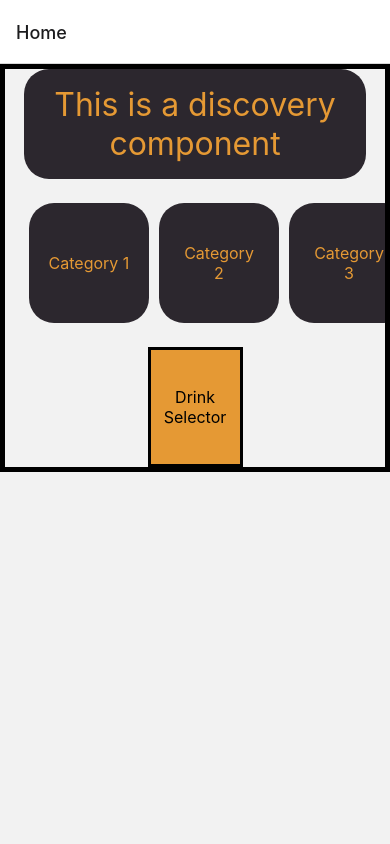
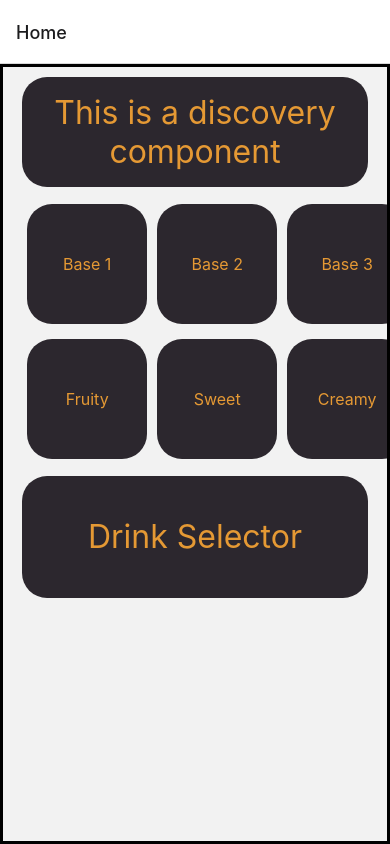
Before and after one commit to 4850-01-Senior-Project/Choose-a-Booze, a React Native app in the folder client/: screen /Home in a window 390 px wide. Built offline with nearby package versions, Linux system fonts and the light colour scheme.

Commit message:
Added Selector Component As stated in title. Additionally, changed the text in the Category Components and added comments

```diff
--- a/client/ui/assets/Style.js
+++ b/client/ui/assets/Style.js
@@ -1,4 +1,4 @@
-import { StyleSheet } from "react-native";
+import { Platform, StyleSheet } from "react-native";
 
 export const colors = {
   black: "#2C272E",
@@ -36,22 +36,36 @@ export const styles = StyleSheet.create({
   // Navigation-Type Components
 
   category: {
+    textAlign: 'center',
+    textAlignVertical: 'center',
+    alignItems: 'center',
     justifyContent: 'center',
     minWidth: 120,
     minHeight: 120,
     fontSize: 32,
-    padding: '2.5%',
     margin: 5,
     flex: 1,
+    borderRadius: 25,
   },
   discovery: {
-    width: '90%',
-    margin: '5%',
-  },
-  section: {
     textAlign: 'center',
     textAlignVertical: 'center',
     alignItems: 'center',
+    marginHorizontal: '5%',
+    marginVertical: '2.5%',
+    width: '90%',
+    borderRadius: 25,
+  },
+  selector: {
+    textAlign: 'center',
+    textAlignVertical: 'center',
+    alignItems: 'center',
+    justifyContent: 'center',
+    marginHorizontal: '5%',
+    marginVertical: '2.5%',
+    width: '90%',
+    minHeight: '25%',
+    alignSelf: 'stretch',
     borderRadius: 25,
   },
   sectionHeader: {
@@ -59,6 +73,7 @@ export const styles = StyleSheet.create({
     color: colors.orange,
     padding: 24,
     fontSize: 32,
+    minHeight: 130,
   },
   sectionItem: {
     padding: 20,
@@ -69,11 +84,7 @@ export const styles = StyleSheet.create({
   // Misc. Components
 
   fullSize: {
-    height: "100%",
-    width: "100%",
-  },
-  banner: {
-    height: '20%',
+    height: Platform.OS === 'web' ? '100vh' : '100%',
     width: '100%',
   },
   content: {
@@ -89,4 +100,9 @@ export const styles = StyleSheet.create({
   title: {
     fontSize: 24,
   },
+  scrollview: {
+    paddingHorizontal: '5%',
+    paddingVertical: 2.5,
+    minHeight: 135,
+  }
 });
--- a/client/ui/components/MyComponents.js
+++ b/client/ui/components/MyComponents.js
@@ -2,15 +2,15 @@ import React from 'react'
 import { View, Text, Pressable, Image } from 'react-native'
 import { styles, colors } from '../assets/Style.js';
 
-export const Category = ({ item }) => {
+export const Category = ({ item, onPress }) => {
   return (
     <Pressable
+      onPress={onPress}
       style={({ pressed }) => [
         {
           backgroundColor: pressed ? colors.purple : colors.black
         },
-        styles.category,
-        styles.section
+        styles.category
       ]}><Text style={[styles.orange, styles.p]}>{item}</Text>
     </Pressable>
   )
@@ -21,10 +21,9 @@ export const Discovery = ({ item }) => {
     <Pressable
       style={({ pressed }) => [
         {
-          marginHorizontal: '5%',
           backgroundColor: pressed ? colors.purple : colors.black
         },
-        styles.section,
+        styles.discovery
       ]}>
       {
         <Text style={styles.h1}>{item}</Text>
@@ -53,13 +52,16 @@ export const SectionItem = ({ text }) => {
   );
 }
 
-export const Banner = () => {
+export const Selector = ({ item, onPress }) => {
   return (
-    <View style={styles.banner}>
-      <Image
-        style={styles.fullSize}
-        source={require('../assets/logo.jpg')}
-      />
-    </View>
-  );
+    <Pressable
+      onPress={onPress}
+      style={({ pressed }) => [
+        {
+          backgroundColor: pressed ? colors.purple : colors.black
+        },
+        styles.selector
+      ]}><Text style={[styles.orange, styles.h1]}>{item}</Text>
+    </Pressable>
+  )
 }
--- a/client/ui/screens/Home.js
+++ b/client/ui/screens/Home.js
@@ -2,34 +2,42 @@
 import { ScrollView, View, Pressable, Text } from "react-native";
 
 import { styles, colors } from '../assets/Style';
-import { Category, Discovery } from '../components/MyComponents'
+import { Category, Discovery, Selector } from '../components/MyComponents'
 
 // --------------------------------------------------
 
 export default function Home({ navigation }) {
   return (
-    <View style={{ backgroundColor: styles.black, borderWidth: 5 }}>
+    <ScrollView style={{ height: '100%', borderWidth: 3 }}>
+      { /* Change the Discovery Component to use a python script which is held inside the server folder. */}
       <Discovery item='This is a discovery component' />
-      <ScrollView contentContainerStyle={{ flexGrow: 1 }} horizontal={true} style={{ padding: '5%' }}>
-        <Category item='Category 1' />
-        <Category item='Category 2' />
-        <Category item='Category 3' />
-        <Category item='Category 4' />
-        <Category item='Category 5' />
-        <Category item='Category 6' />
+      {/* ScrollView for the Alcohol Base */}
+      <ScrollView  horizontal={true} style={styles.scrollview}>
+        {/* Pass an onPress function to the Category Component to lead it to the correct page */}
+        <Category item='Base 1' />
+        <Category item='Base 2' />
+        <Category item='Base 3' />
+        <Category item='Base 4' />
+        <Category item='Base 5' />
+        <Category item='Base 6' />
       </ScrollView>
-      <View style={{ width: '25%', height: 120, borderWidth: 3, alignSelf: 'center' }}>
-        <Pressable
-          style={[{
-            backgroundColor: colors.orange,
-            flex: 1,
-            justifyContent: 'center'
-          }, styles.p]}
-          onPress={() => navigation.navigate('DrinkSelector')}>
-          {
-            <Text style={styles.p}>Drink Selector</Text>
-          }</Pressable>
-      </View>
-    </View>
+      {/* ScrollView for the Tags */}
+      <ScrollView  horizontal={true} style={styles.scrollview}>
+        <Category item='Fruity' />
+        <Category item='Sweet' />
+        <Category item='Creamy' />
+        <Category item='Light' />
+        <Category item='Refreshing' />
+        <Category item='Spicy' />
+        <Category item='Spiced' />
+        <Category item='Seasonal' />
+        <Category item='Fizzy' />
+        <Category item='Botanical' />
+        <Category item='Strong' />
+      </ScrollView>
+      <Selector
+        onPress={() => navigation.navigate('DrinkSelector')}
+        item='Drink Selector' />
+    </ScrollView>
   );
 }
```
